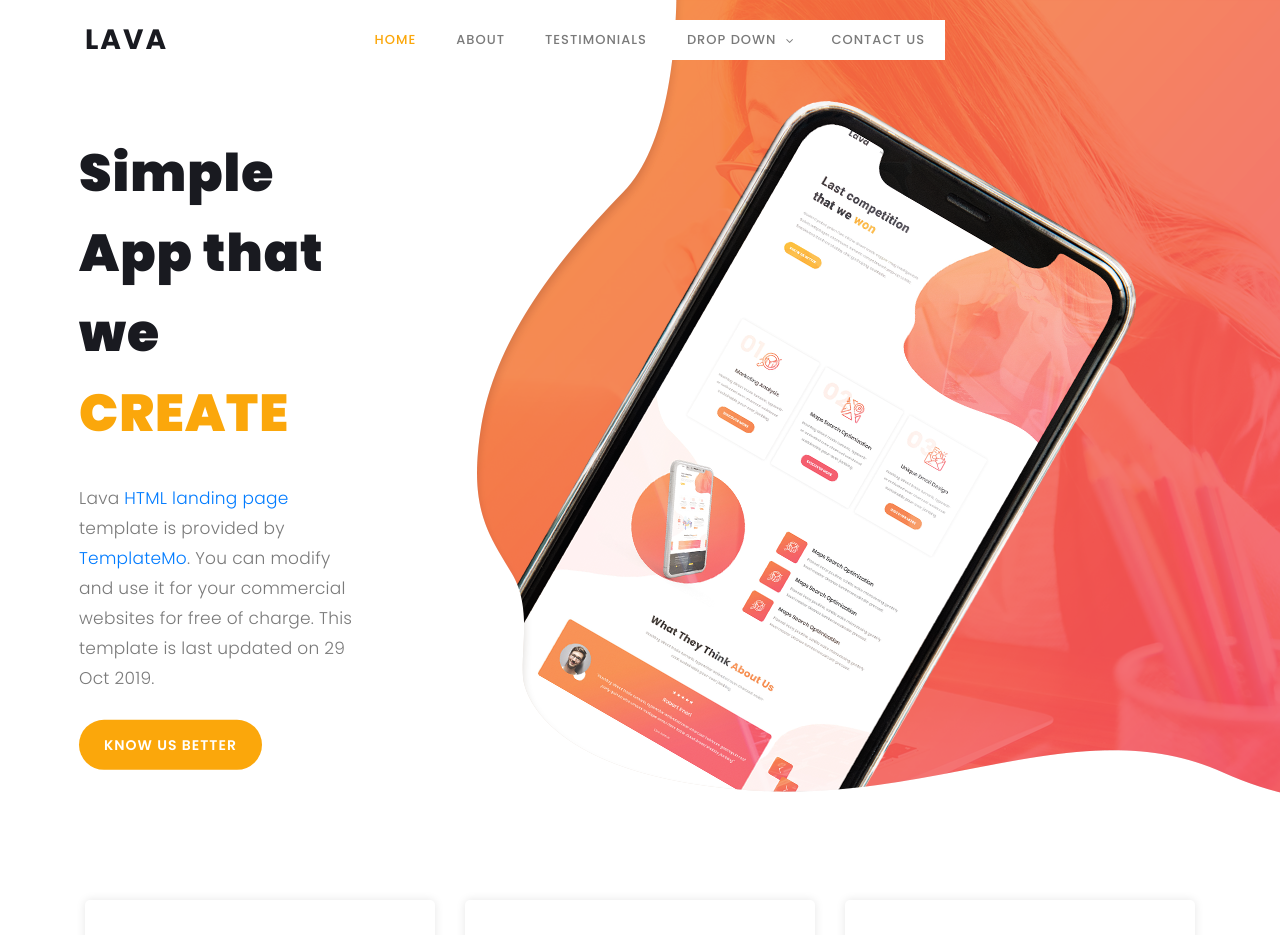
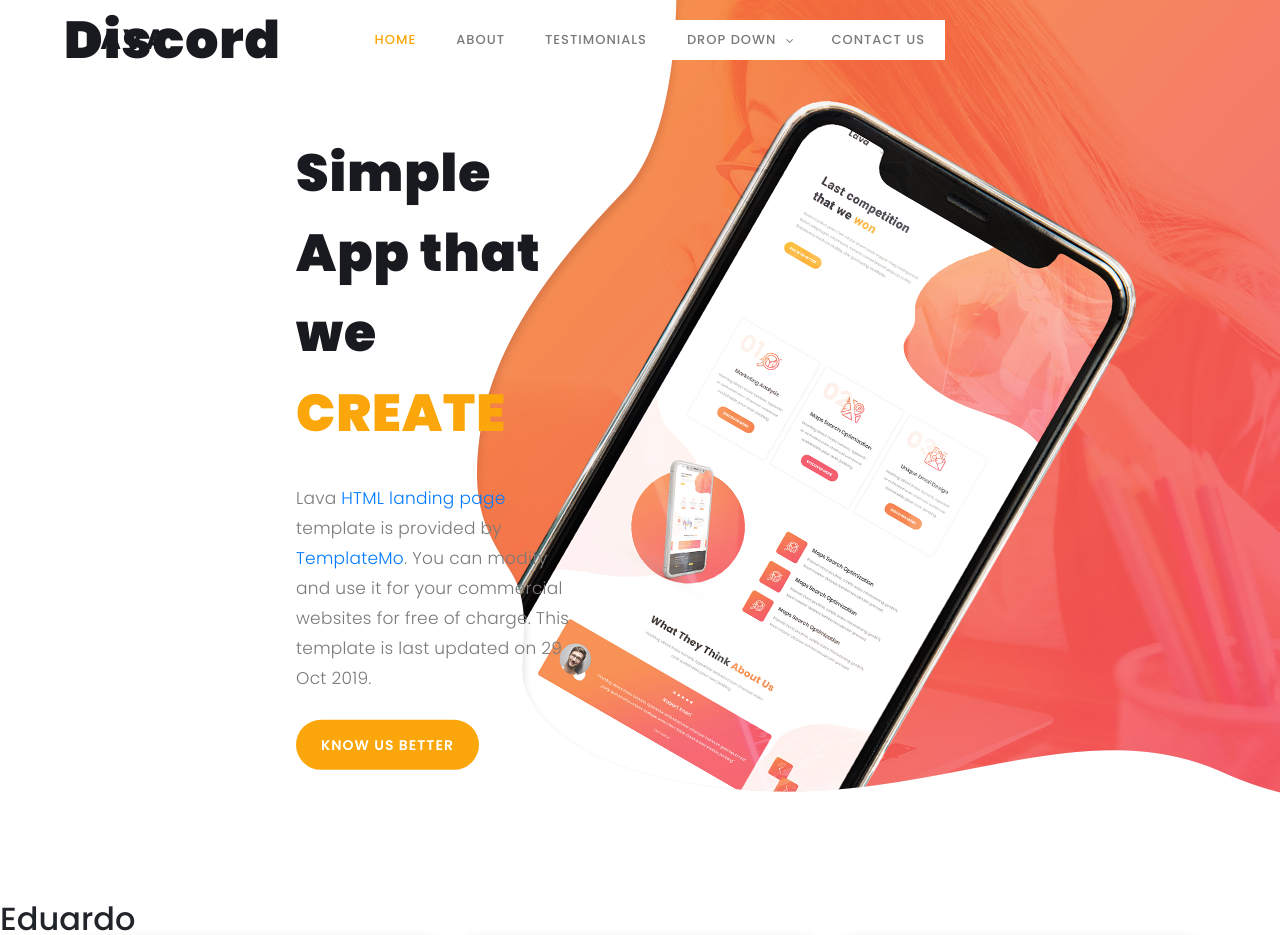
Before and after one commit to franciscasouza/templatemo_lava_landing_page, a plain HTML site: page index.html in a window 1280 px wide. Shown: the top 935 px of the page. Drawn offline with Linux system fonts and the light colour scheme.

Commit message:
modificando o arquivo index

```diff
--- a/index.html
+++ b/index.html
@@ -89,6 +89,7 @@ https://templatemo.com/tm-540-lava-landing-page
         <div class="header-text">
             <div class="container">
                 <div class="row">
+                    <h1>Discord</h1>
                     <div class="left-text col-lg-6 col-md-12 col-sm-12 col-xs-12"
                         data-scroll-reveal="enter left move 30px over 0.6s after 0.4s">
                         <h1>Simple App that we <em>CREATE</em></h1>
@@ -105,6 +106,7 @@ https://templatemo.com/tm-540-lava-landing-page
 
     <!-- ***** Features Big Item Start ***** -->
     <section class="section" id="about">
+        <h2>Eduardo</h2>
         <div class="container">
             <div class="row">
                 <div class="col-lg-4 col-md-6 col-sm-12 col-xs-12"
```
